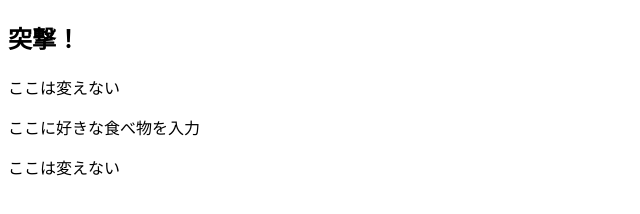
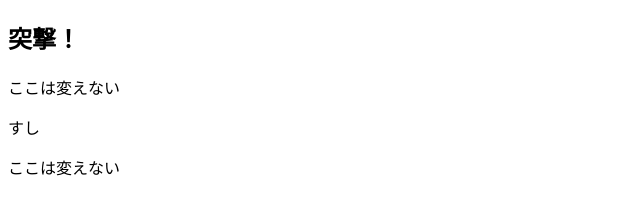
Before and after one commit to sasaki-takuto/pushConflict, a plain HTML site: page index.html in a window 1280 px wide. Shown: the whole page, without its empty margins (0-640 px from the left). Drawn offline with Linux system fonts and the light colour scheme.

Commit message:
[modify]index.html

```diff
--- a/index.html
+++ b/index.html
@@ -6,7 +6,7 @@
 <body>
 <h2> 突撃！ </h2>
 <p>ここは変えない</p>
-<p>ここに好きな食べ物を入力</p>
+<p>すし</p>
 <p>ここは変えない</p>
 </body>
 </html>
```
